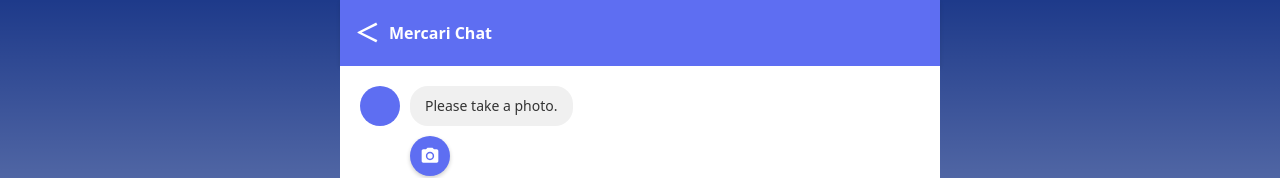
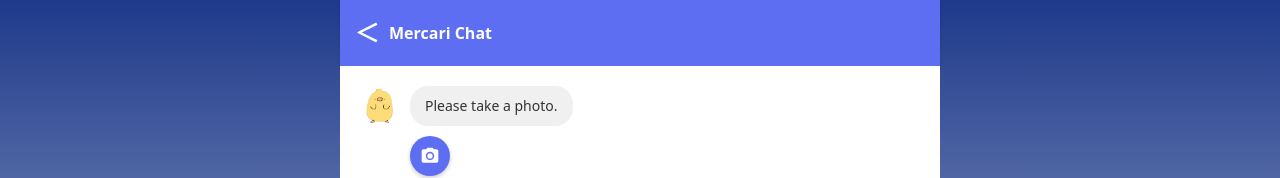
Before and after one commit to mashumashupan/mercari-memory, a Next.js app in the folder frontend/: page /chat-2 in a window 1280 px wide. Shown: the top 178 px of the page. Built offline with nearby package versions, Linux system fonts and the light colour scheme.

Commit message:
chenge(frontend): Update chat-icon

```diff
--- a/frontend/src/app/chat-2/Chat-2.module.css
+++ b/frontend/src/app/chat-2/Chat-2.module.css
@@ -15,6 +15,19 @@
     text-align: center;
     box-shadow: 0 2px 4px rgba(0,0,0,0.1);
 } */
+
+/* botのアイコン */
+.chatIcon {
+    width: 40px;
+    height: 40px;
+    border-radius: 50%;
+    background-color: #ffffff;
+    background-image: url('/images/bot-icon.png'); /* ここで画像を指定 */
+    background-size: cover; /* 画像をアイコンサイズに合わせて調整 */
+    background-position: center; /* 画像を中央に配置 */
+    margin-right: 10px;
+    flex-shrink: 0;
+}
 
 .chatHeader {
     display: flex;
@@ -61,7 +74,7 @@
     width: 40px;
     height: 40px;
     border-radius: 50%;
-    background-color: #5e6ef2;
+    background-color: #ffffff;
     margin-right: 10px;
     flex-shrink: 0;
 }
```
